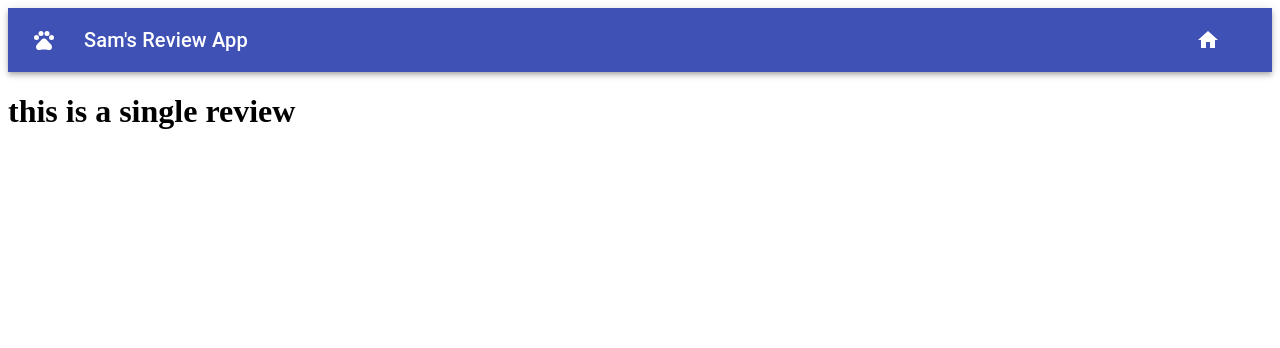
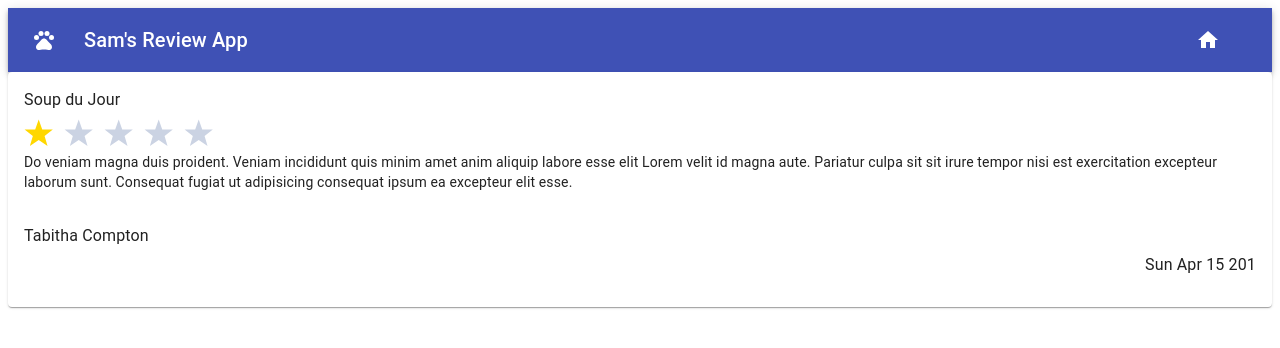
Before and after one commit to SamRadecki003/Review_App, a React (Create React App) app: page /5d7072030bef7a653b0b80a4 in a window 1280 px wide. Shown: the top 348 px of the page. Built offline with nearby package versions, Linux system fonts and the light colour scheme.

Commit message:
single review page up

```diff
--- a/src/components/IndividualReview.js
+++ b/src/components/IndividualReview.js
@@ -1,9 +1,42 @@
-import React from "react";
+import React, { useState } from "react";
+import reviews from "../reviews";
+import StarRatings from "react-star-ratings";
+import { Typography, Card, CardContent } from "@material-ui/core";
 
-export default function IndividualReview() {
+export default function IndividualReview(props) {
+  const individualReviewId = props.match.params.reviewId;
+  let review = "";
+  for (let i = 0; i < reviews.length; i++) {
+    if (reviews[i].id === individualReviewId) {
+      review = reviews[i];
+      console.log("set state!");
+    }
+  }
+  const [singleReview] = useState(review);
+  const date = singleReview.published_at.slice(0, 14);
+  console.log(singleReview);
   return (
-    <div>
-      <h1>this is a single review</h1>
-    </div>
+    <Card sx={{ minWidth: 275 }}>
+      <CardContent>
+        <Typography gutterBottom>{singleReview.place}</Typography>
+        <StarRatings
+          rating={singleReview.rating}
+          starRatedColor="#FFD700"
+          numberOfStars={5}
+          starDimension="30px"
+          starSpacing="5px"
+          name="rating"
+        />
+        <Typography variant="body2">{singleReview.content}</Typography>
+      </CardContent>
+      <CardContent>
+        <Typography sx={{ mb: 1.5 }} gutterBottom>
+          {singleReview.author}
+        </Typography>
+        <Typography align="right" gutterBottom>
+          {date}
+        </Typography>
+      </CardContent>
+    </Card>
   );
 }
--- a/src/components/Navbar.js
+++ b/src/components/Navbar.js
@@ -2,7 +2,6 @@ import React from "react";
 import { makeStyles } from "@material-ui/core/styles";
 import { Link } from "react-router-dom";
 import { AppBar, Toolbar, Typography, IconButton } from "@material-ui/core";
-// import history from "../history";
 import PetsIcon from "@material-ui/icons/Pets";
 import HomeIcon from "@material-ui/icons/Home";
 
```
